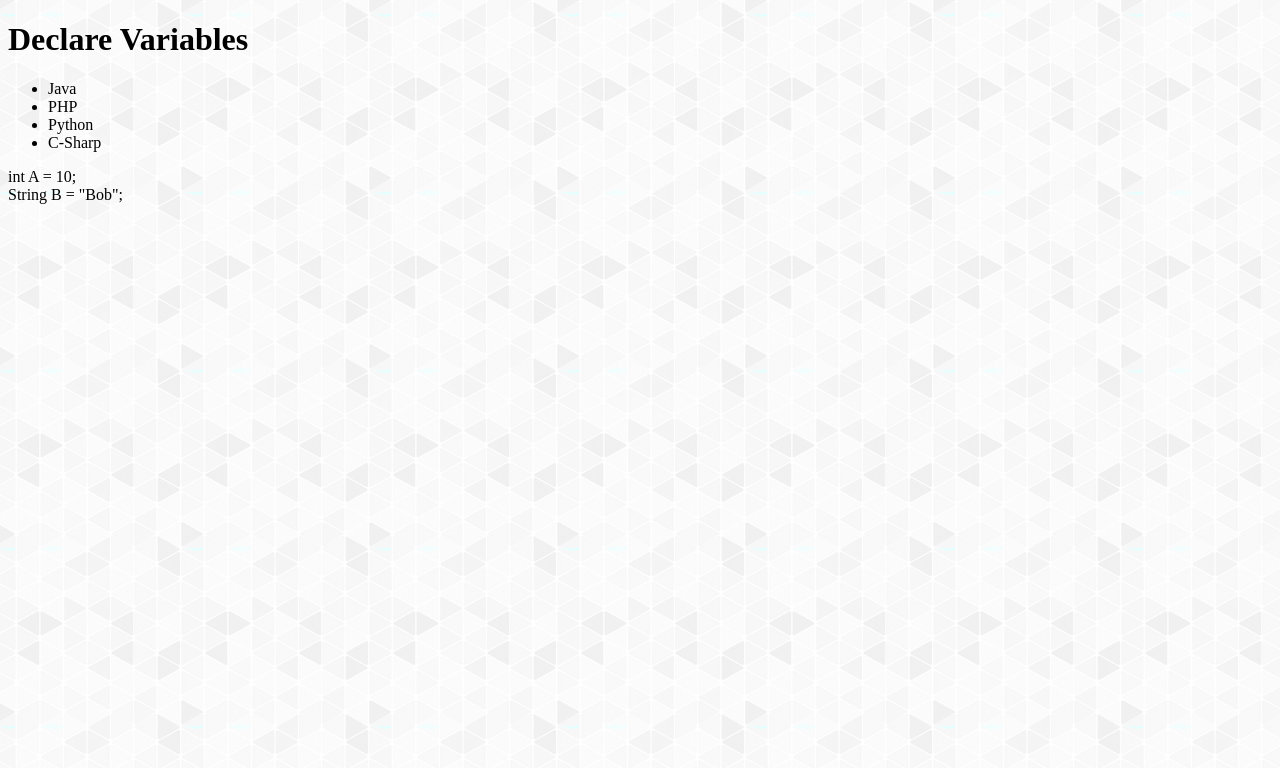
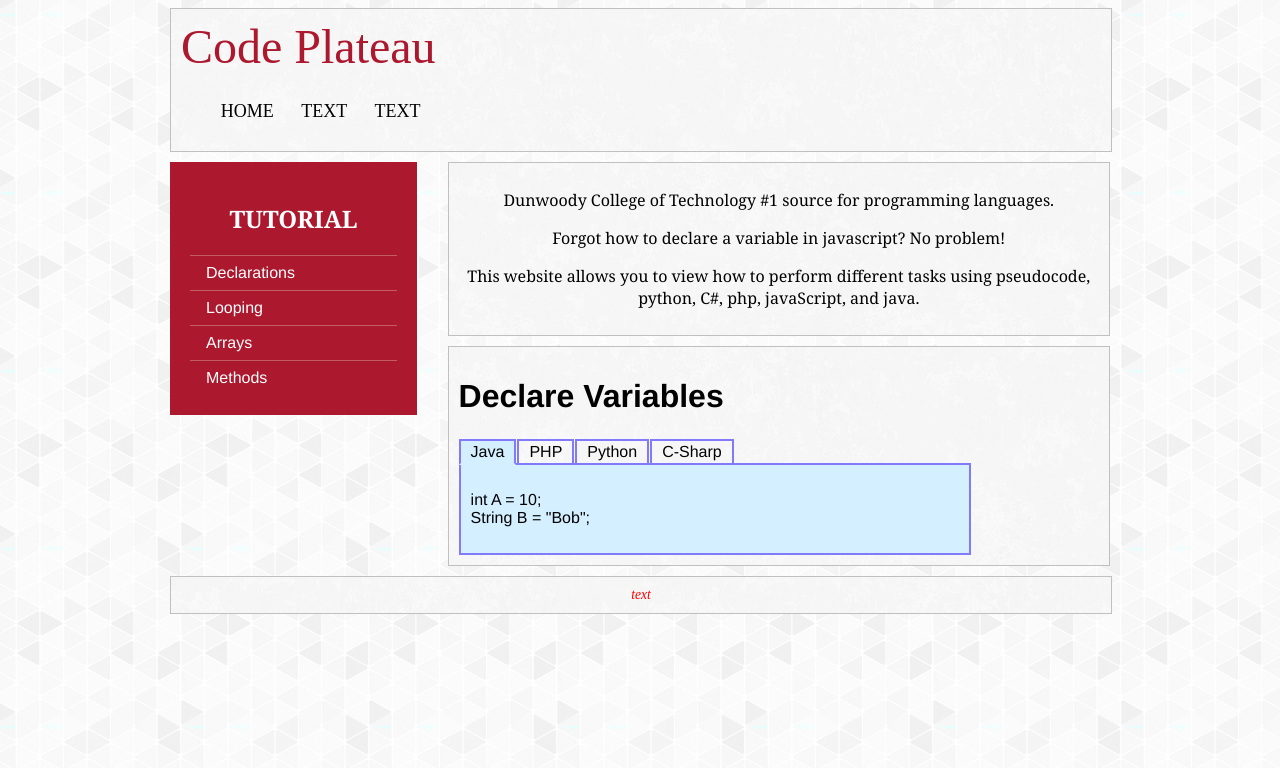
Before and after one commit to nhia85/Capstone-Concept, a PHP site: page /Home.html in a window 1280 px wide. Shown: the top 768 px of the page. Run offline with PHP 8.4, Linux system fonts and the light colour scheme.

Commit message:
Combine
I combine the javascript with the home page

```diff
--- a/Capstone/Capstone/Home.html
+++ b/Capstone/Capstone/Home.html
@@ -3,10 +3,57 @@
 <head>
     <meta charset="UTF-8">
     <script src="http://code.jquery.com/jquery-latest.js"></script>
+    <link rel="stylesheet" href="styles_js.css" />
     <link rel="stylesheet" href="styles.css" />
+    <meta http-equiv="Content-Type" content="text/html; charset=UTF-8" />
+    <link href="styles.css" rel="stylesheet" type="text/css" />
     <script src="scripts.js"></script>
 </head>
 <body>
+        <div id="wrapper">
+            <!-- the header and top navigation -->
+            <div id="header">
+
+                <div id="logo">
+                    <a href="index.html">
+                        Code Plateau
+                    </a>
+                </div>
+
+                <div id="navigation">
+                    <ul>
+                        <li><a href="index.html">Home</a></li>
+                        <li><a href=".html">text</a></li>
+                        <li><a href=".html">text</a></li>
+                    </ul>
+                </div>
+
+            </div> <!-- end header -->
+            <!-- the sideNav -->
+            <div id="sideNav">
+                <ul>
+                    <h2>Tutorial</h2>
+                    <li><a href="Home.html">Declarations</a></li>
+                    <li><a href=".html">Looping</a></li>
+                    <li><a href=".html">Arrays</a></li>
+                    <li><a href=".html">Methods</a></li>
+                </ul>
+            </div> <!-- end sideNav -->
+            <!-- content 1 -->
+            <div id="content1">
+                <p>
+                    Dunwoody College of Technology #1 source for programming languages.
+                </p>
+                <p>
+                    Forgot how to declare a variable in javascript? No problem!
+                </p>
+                <p>
+                    This website allows you to view how to perform different tasks using pseudocode, python, C#, php, javaScript, and java.
+                </p>
+
+            </div> <!-- end of content1 -->
+            <!-- content2-->
+            <div id="content2" class="Tabs">
                 <h1>Declare Variables</h1>
                 <ul id="tabs">
                     <li><a href="#java">Java</a></li>
@@ -28,7 +75,7 @@
                         $Testone = "Hello";
                         <br />
                         $Testtwo = 10;
-            <br/>
+                        <br />
                         echo "$Testone is the top $Testtwo usage in this";
                     </p>
                 </div>
@@ -40,12 +87,19 @@
                 <div id="C-Sharp" class="tab-section">
                     <p>
                         int A = 45;
-            <br/>
+                        <br />
                         string B = "Hello";
-            <br/>
+                        <br />
                         Console.WriteLine("{0} , world {1}", B, A);
                     </p>
                 </div>
 
+            </div> <!-- end content2 -->
+            <!-- the footer -->
+            <div id="footer">
+                <p style="color: red;">text</p>
+            </div>
+        </div> <!-- end wrapper -->
+
 </body>
 </html>
--- a/Capstone/Capstone/index.html
+++ b/Capstone/Capstone/index.html
@@ -37,7 +37,7 @@
 		<div id="sideNav">
 				<ul>
 					<h2>Tutorial</h2>
-					<li><a href=".html">Declarations</a></li>
+					<li><a href="Home.html" >Declarations</a></li>
 					<li><a href=".html">Looping</a></li>
 					<li><a href=".html">Arrays</a></li>
 					<li><a href=".html">Methods</a></li>
--- a/Capstone/Capstone/styles.css
+++ b/Capstone/Capstone/styles.css
@@ -83,7 +83,7 @@
   border: solid #C0C0C0 1px;
   padding: 10px;
 	background-image: url(images/whitewall.png);
-	font-family: Georgia, serif;
+	font-family: 'Franklin Gothic Medium', 'Arial Narrow', Arial, sans-serif;
 }
 
 #sideNav ul {
--- a/Capstone/Capstone/styles_js.css
+++ b/Capstone/Capstone/styles_js.css
@@ -30,6 +30,7 @@
     background:#d4efff;
     padding: 10px;
     border: 2px solid #817bfc;
+    margin-right: 20%;
 }
 
 #tabs li a.current {
@@ -37,3 +38,6 @@
     color: #000;
     border-bottom: 2px solid #d4efff;
 }
+#Query_tabs {
+    font-family: 'Franklin Gothic Medium', 'Arial Narrow', Arial, sans-serif;
+}
```
Lines whose indentation alone changed are shown as unchanged.
